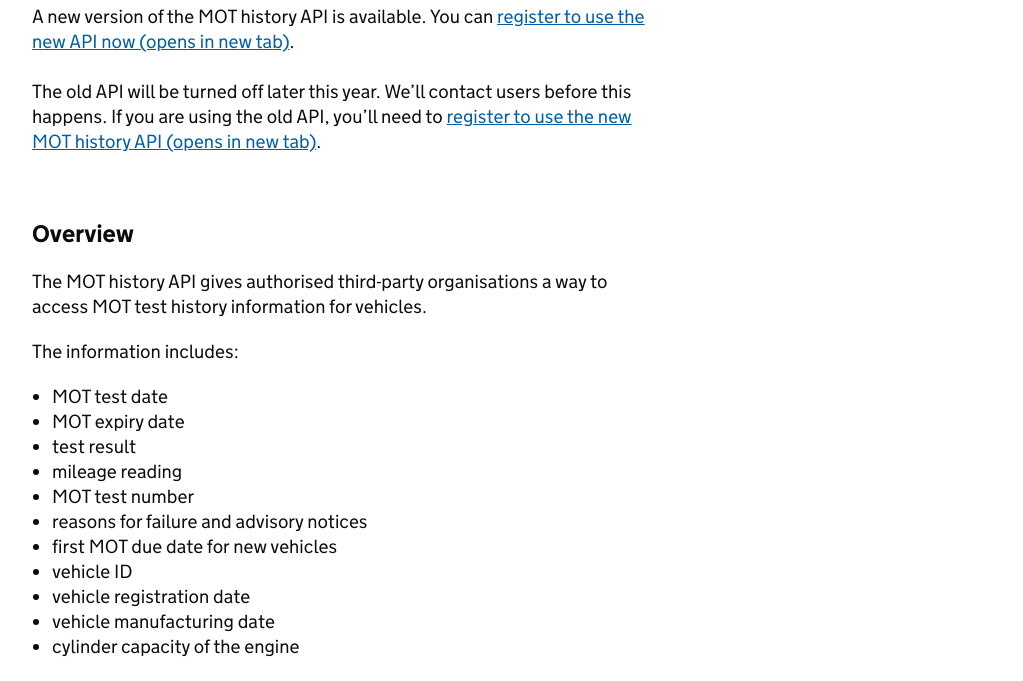
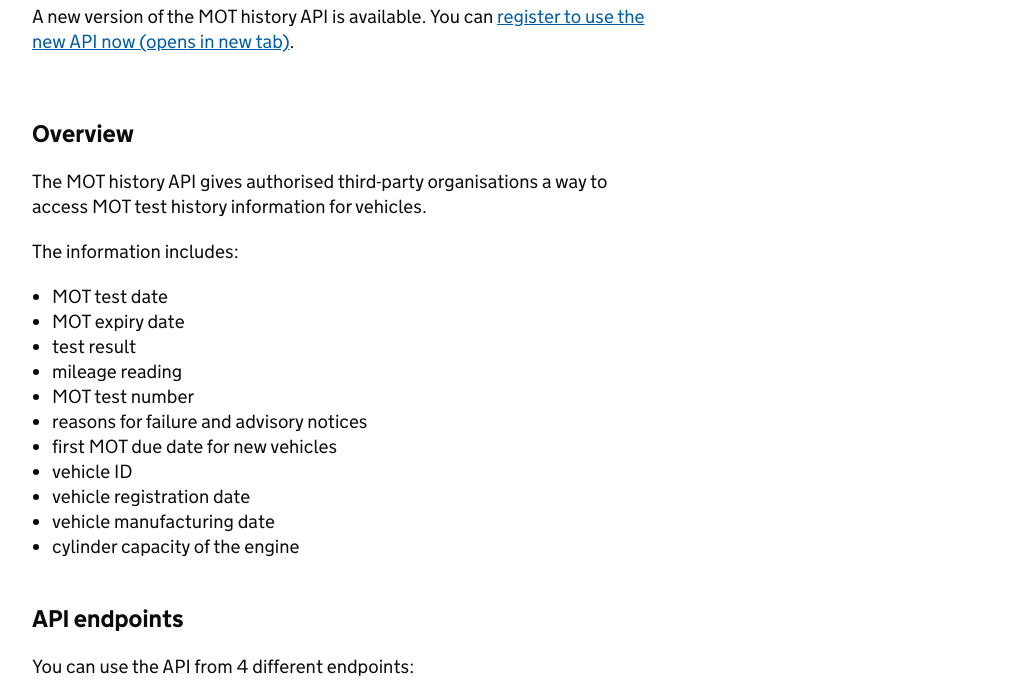
Before and after one commit to dvsa/mot-history-api-documentation, a plain HTML site: page docs/index.html in a window 1280 px wide. Shown: the part 119-800 px from the top of the page, without its empty margins (128-1151 px from the left). Drawn offline with Linux system fonts and the light colour scheme.

Commit message:
feat: remove old tapi documentation content

```diff
--- a/docs/index.html
+++ b/docs/index.html
@@ -35,10 +35,6 @@
         <div class="column-two-thirds">
             <p>A new version of the MOT history API is available. You can <a
                     href="https://documentation.history.mot.api.gov.uk/" target="_blank">register to use the new API now (opens in new tab)</a>.</p>
-        </div>
-        <div class="column-two-thirds">
-            <p> The old API will be turned off later this year. We’ll contact users before this happens. If you are using the old API, you’ll need to <a
-                    href="https://documentation.history.mot.api.gov.uk/" target="_blank">register to use the new MOT history API (opens in new tab)</a>.</p>
         </div>
     </div>
 
```
